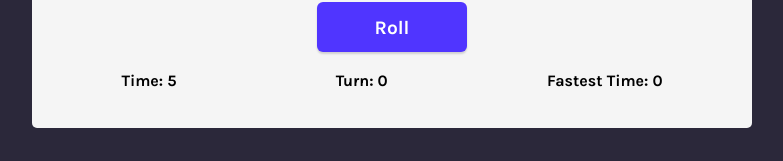
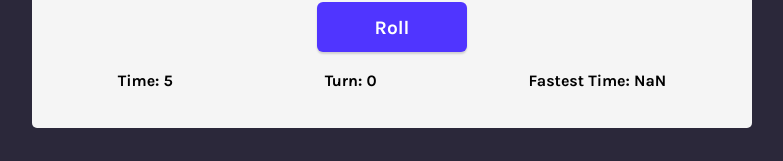
Before and after one commit to anorte13/tenzies-react, a React (Create React App) app: page / in a window 1280 px wide. Shown: the part 292-453 px from the top of the page, without its empty margins (248-1031 px from the left). Built offline with nearby package versions, Linux system fonts and the light colour scheme.

Commit message:
added new state variables to track high score and turns

```diff
--- a/src/App.js
+++ b/src/App.js
@@ -9,7 +9,9 @@ export default function App() {
   const [tenzies, setTenzies] = React.useState(false);
   const [seconds, setSeconds] = React.useState(0);
   const [turns, setTurns] = React.useState(0);
-  const [record, setRecord] = React.useState(0);
+  const [record, setRecord] = React.useState(
+    parseInt(localStorage.getItem("record"))
+  );
 
   React.useEffect(() => {
     const allHeld = dice.every((die) => die.isHeld);
@@ -17,6 +19,10 @@ export default function App() {
     const allSameValue = dice.every((die) => die.value === firstValue);
     if (allHeld && allSameValue) {
       setTenzies(true);
+      if (seconds < record || record === Infinity) {
+        setRecord(seconds);
+        localStorage.setItem("record", seconds);
+      }
     }
   }, [dice]);
 
@@ -29,7 +35,6 @@ export default function App() {
       }, 1000);
     } else {
       clearInterval(interval);
-      setSeconds(interval);
     }
     return () => {
       clearInterval(interval);
@@ -61,8 +66,8 @@ export default function App() {
     } else {
       setTenzies(false);
       setDice(allNewDice());
+      setTurns(0);
       setSeconds(0);
-      setTurns(0);
     }
   }
   function holdDice(id) {
```
